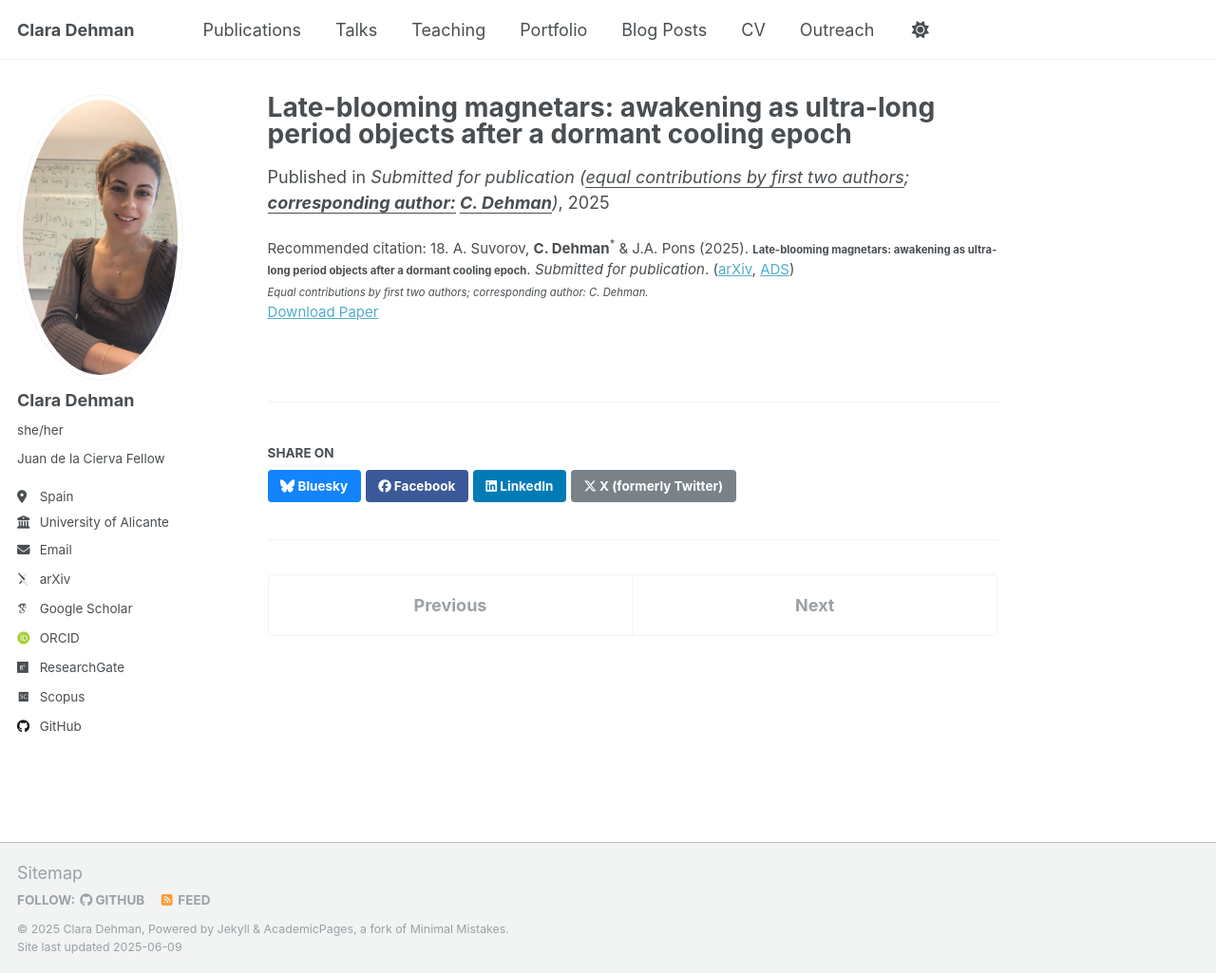
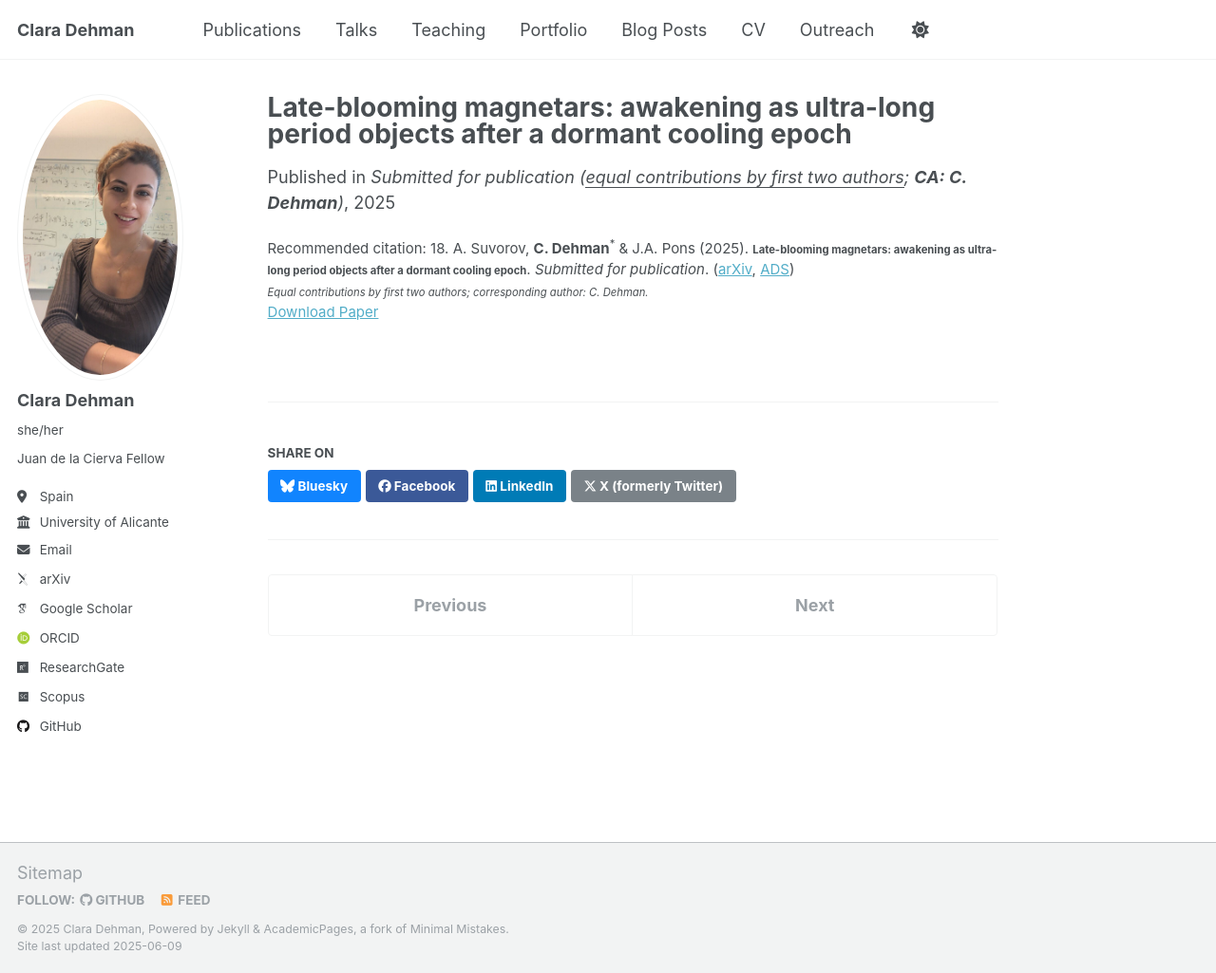
Before and after one commit to ClaraDehman/ClaraDehman.github.io, a Jekyll site: the page built from _publications/2025-05-15-late-blooming-magnetars.md, in a window 1280 px wide and 1025 px high. Shown: the whole window at 95% size. Built offline with Jekyll 4.4.1, drawn with Linux system fonts in a browser that asks for light colours; some web fonts are replaced.

Commit message:
Update 2025-05-15-late-blooming-magnetars.md

```diff
--- a/_publications/2025-05-15-late-blooming-magnetars.md
+++ b/_publications/2025-05-15-late-blooming-magnetars.md
@@ -5,7 +5,7 @@ category: submitted
 permalink: /publication/2025-late-blooming-magnetars
 excerpt: 'Proposal that ultra-long period magnetars emerge after long thermal dormancy, supported by magneto-thermal simulations of aging neutron stars.'
 date: 2025-05-15
-venue: 'Submitted for publication (<u>equal contributions by first two authors</u>; <strong><u>corresponding author:</u> <u>C. Dehman</u></strong>)'
+venue: 'Submitted for publication (<u>equal contributions by first two authors</u>; <strong>CA: C. Dehman</strong>)'
 paperurl: ''
 arxivurl: 'https://arxiv.org/abs/2505.05373'
 doi: ''
```
